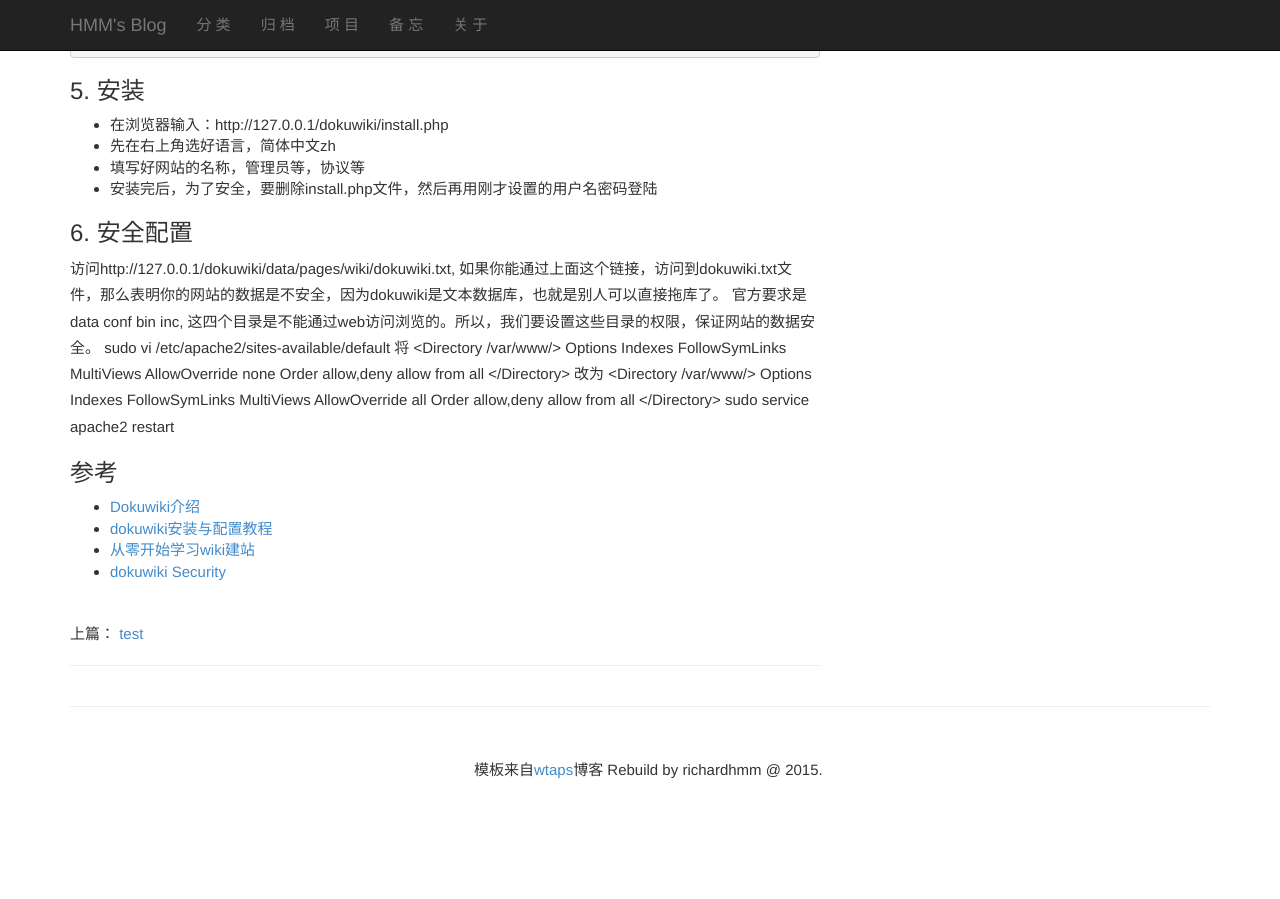
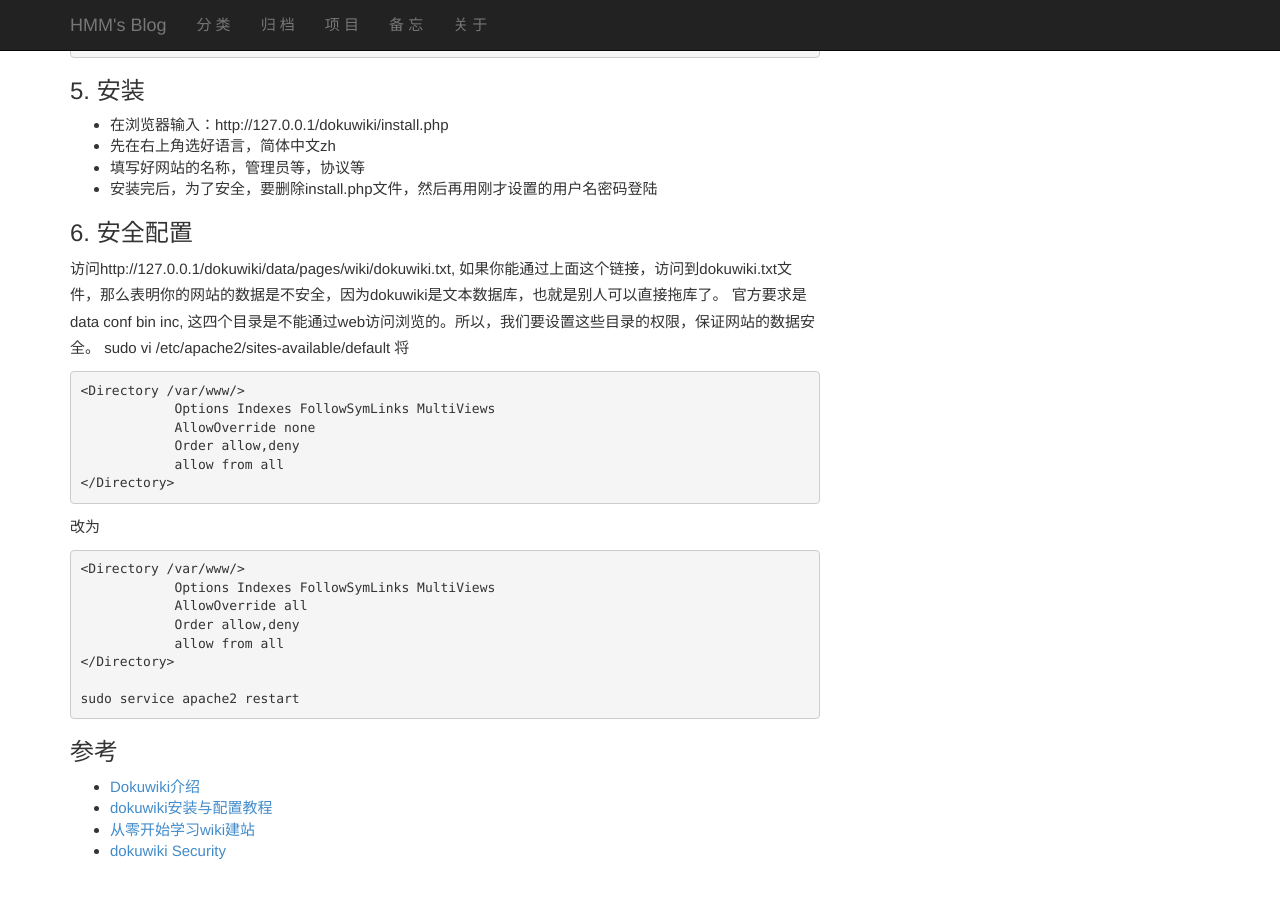
Before and after one commit to richardhmm/blog, a Jekyll site: the page built from _posts/blog/Tech/2016-1-16-setup-dokuwiki.md, in a window 1280 px wide and 900 px high, scrolled down 979 px. Built offline with Jekyll 4.4.1, drawn with Linux system fonts in a browser that asks for light colours; Markdown is read by kramdown in place of the engine named in the settings; comment, search, counter and statistics services are not loaded; before the commit the page ends 1822 px from its top, so only the background shows below that.

Commit message:
调整格式

```diff
--- a/_posts/blog/Tech/2016-1-16-setup-dokuwiki.md
+++ b/_posts/blog/Tech/2016-1-16-setup-dokuwiki.md
@@ -9,7 +9,7 @@ tags: [dokuwiki ubuntu]
 ###1. Dokuwiki介绍
 Dokuwiki是一个用PHP写成的小巧wiki程序，不需要数据库，简洁而容易上手，又拥有很不错的权限管理体制和许多插件。它可以作为个人和中小型组织的知识库，也可以用作个人博客。
 
-####核心特点
+####**核心特点**
 
 * **PHP语言写成**
 * **纯文本存储，不需要数据库**
@@ -17,7 +17,7 @@ Dokuwiki是一个用PHP写成的小巧wiki程序，不需要数据库，简洁
 
     注意：有些介绍中说Dokuwiki对文章标题的中文化支持不好，这个问题在现在的版本中已经不存在了。
 
-####其他特点
+####**其他特点**
 
 Dokuwiki是一个简洁小型的wiki程序，如果你用过Mediawiki可能会觉得它缺少某些功能，不过这些“缺少的功能”大都可以通过插件实现。
 
@@ -55,20 +55,24 @@ Dokuwiki是一个简洁小型的wiki程序，如果你用过Mediawiki可能会
 官方要求是data   conf   bin   inc, 这四个目录是不能通过web访问浏览的。所以，我们要设置这些目录的权限，保证网站的数据安全。
 sudo vi /etc/apache2/sites-available/default
 将
-<Directory /var/www/>
+
+    <Directory /var/www/>
                 Options Indexes FollowSymLinks MultiViews
                 AllowOverride none
                 Order allow,deny
                 allow from all
-</Directory>
+    </Directory>
+
 改为
-<Directory /var/www/>
+
+    <Directory /var/www/>
                 Options Indexes FollowSymLinks MultiViews
                 AllowOverride all
                 Order allow,deny
                 allow from all
-</Directory>
-sudo service apache2 restart
+    </Directory>
+
+    sudo service apache2 restart
 
 ###参考
 * <a href="https://www.lainme.com/doku.php/blog/2010/04/dokuwiki%E4%BB%8B%E7%BB%8D">Dokuwiki介绍</a>
```
